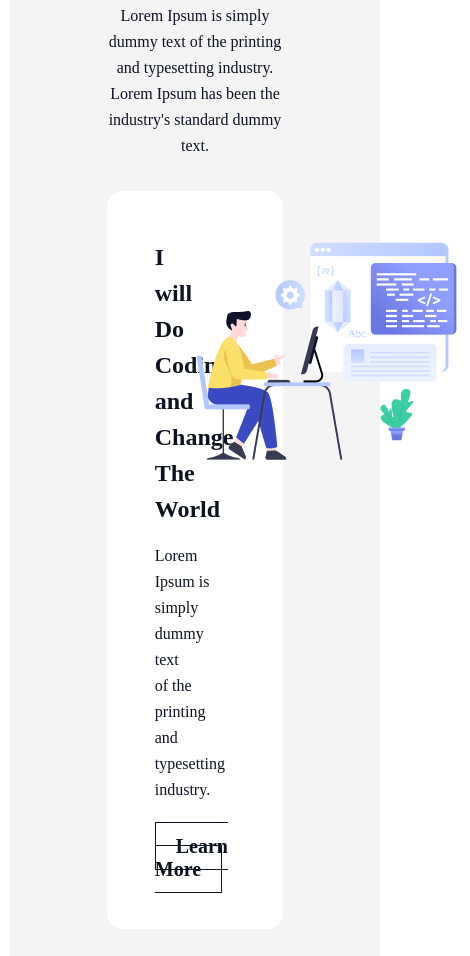
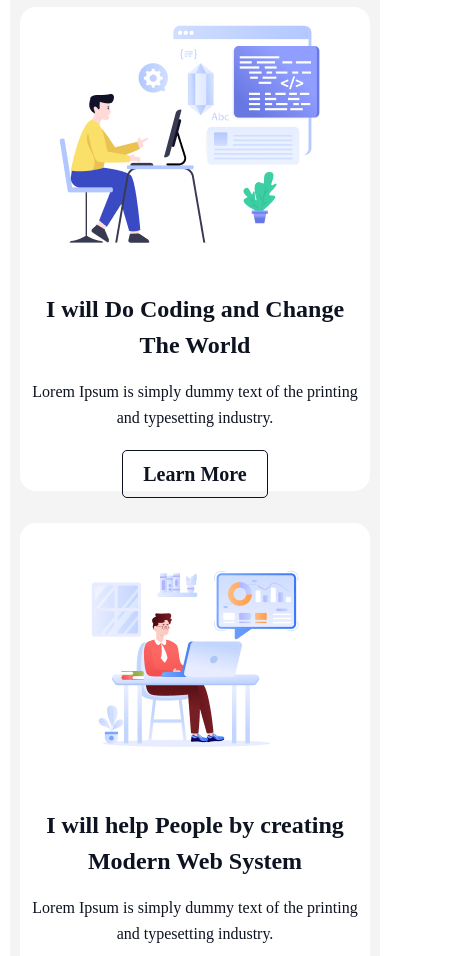
Before and after one commit to bdruhul/challenge-1, a plain HTML site: page index.html in a window 390 px wide. Shown: the part 948-1904 px from the top of the page, 470 px wide, since content can reach past the window. Drawn offline with Linux system fonts and the light colour scheme; a web font is replaced by a local one.

Commit message:
added why web section responsive

```diff
--- a/assets/css/style.css
+++ b/assets/css/style.css
@@ -290,6 +290,14 @@ main {
     font-size: 20px;
     font-weight: 600;
     color: var(--dark-primary);
+    transition: all linear 0.3s;
+    border-radius: 5px;
+}
+.why-web-btn:hover{
+    background-color: var(--dark-primary);
+    border: 1px solid var(--dark-primary);
+    color: #fff;
+    transition: all linear 0.3s;
 }
 .w-40{
     width: 40%;
@@ -297,6 +305,29 @@ main {
 .w-60{
     width: 60%;
 }
+@media screen and (max-width:576px) {
+
+    .d-flex{
+        flex-direction: column-reverse;
+        gap: 15px;
+    }
+    .why-web {
+        padding: 10px;
+
+    }
+    .why-web-content{
+        padding: 5px;
+    }
+
+    .why-c-left, .why-c-right{
+        width: 100%;
+        margin-top: 10px;
+        text-align: center !important;
+    }
+    .flex-clm{
+        flex-direction: column !important;
+    }
+}
 /* why web css part end */
 
 /* main part css end */
--- a/index.html
+++ b/index.html
@@ -60,7 +60,7 @@
                         <img src="./assets/images/Layer_1.png" alt="">
                     </div>
                 </div>
-                <div class="why-web-content d-flex">
+                <div class="why-web-content d-flex flex-clm">
                     <div class="why-c-right text-left w-40">
                         <img src="./assets/images/Group 3.png" alt="">
                     </div>
@@ -87,11 +87,6 @@
         </div>
     </main>
     <!-- main content  -->
-
-
-
-
-
 </body>
 
 </html>
```
